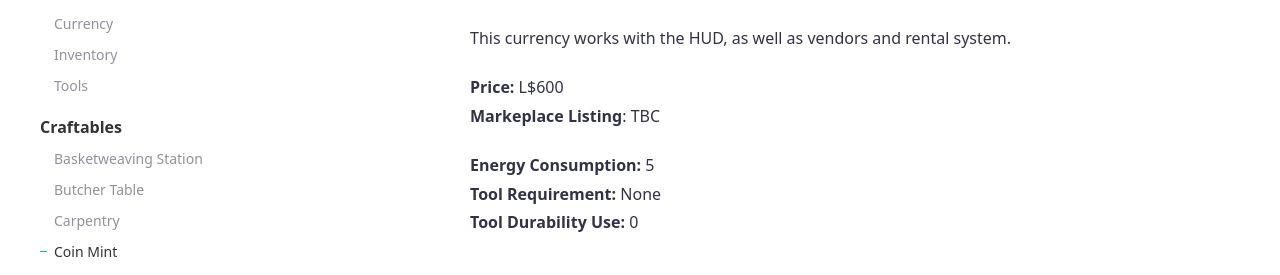
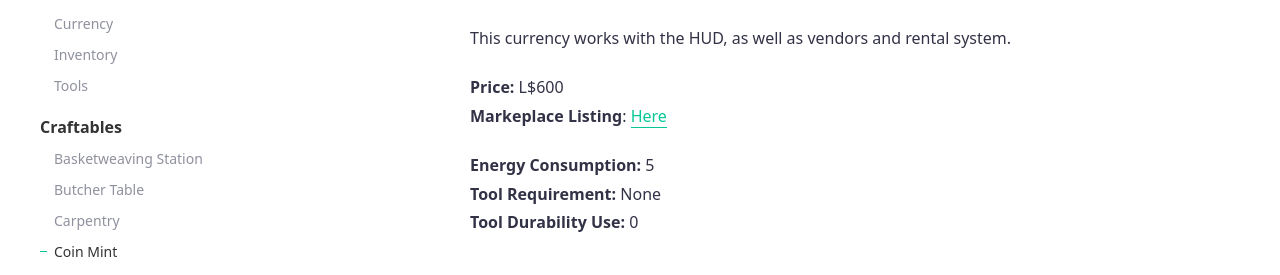
Before and after one commit to SLColonies/Public, a Jekyll site: the page built from _docs/coin.md, in a window 1280 px wide and 900 px high. Shown: the part 366-641 px from the top of the window. Built offline with Jekyll 4.4.1, drawn with Linux system fonts in a browser that asks for light colours.

Commit message:
Update coin.md

```diff
--- a/_docs/coin.md
+++ b/_docs/coin.md
@@ -9,7 +9,7 @@ The coin mint allows players to craft their own currency for use in the SLC econ
 This currency works with the HUD, as well as vendors and rental system.
 
 **Price:** L$600<br>
-**Markeplace Listing**: TBC<br>
+**Markeplace Listing**: [Here](https://marketplace.secondlife.com/p/SLC-Craftables-Coin-Mint/20286386)<br>
 
 **Energy Consumption:** 5<br>
 **Tool Requirement:** None<br>
```
